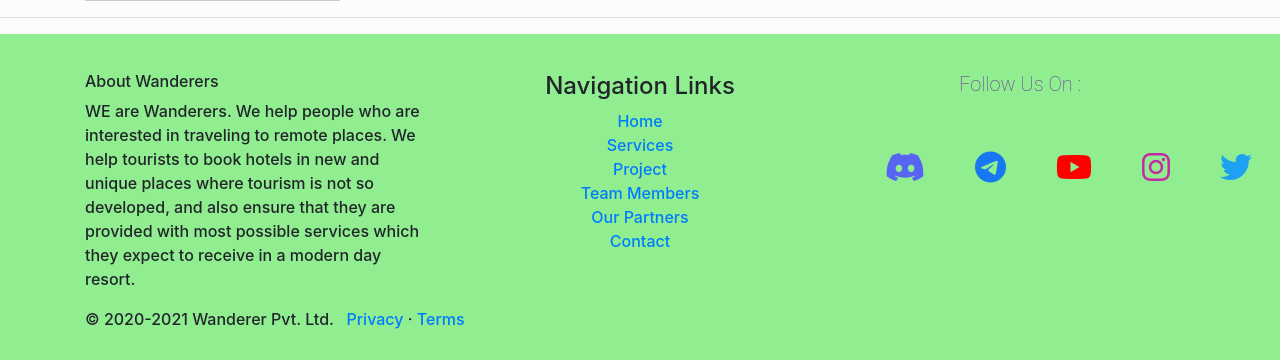
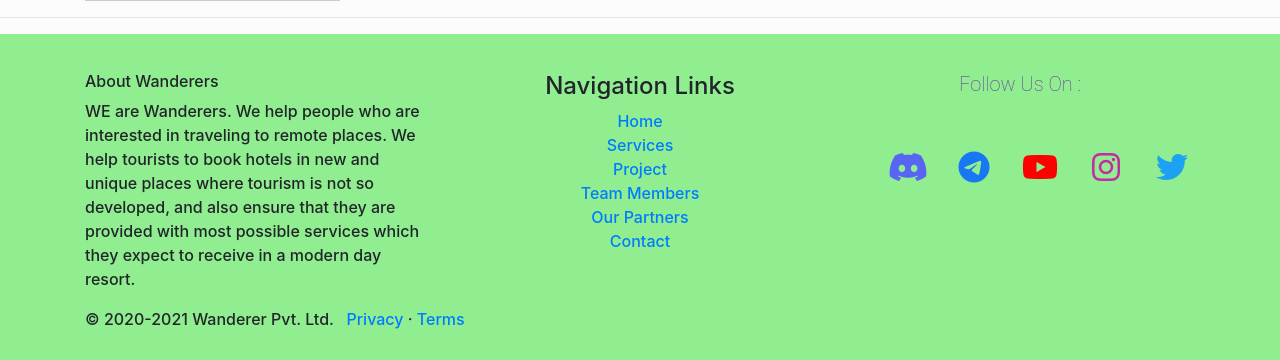
Before and after one commit to abhigyan-c/wanderer, a PHP site: page /HTML/index.html in a window 1280 px wide. Shown: the part 1150-1510 px from the top of the page. Run offline with PHP 8.4, Linux system fonts and the light colour scheme.

Commit message:
Update trial_icons.css

```diff
--- a/CSS/trial_icons.css
+++ b/CSS/trial_icons.css
@@ -9,7 +9,7 @@
 ul#footer1{
     position: relative;
     display: flex;
-    gap: 50px;
+    gap: 20px;
 }
 
 ul#footer1 li{
```
